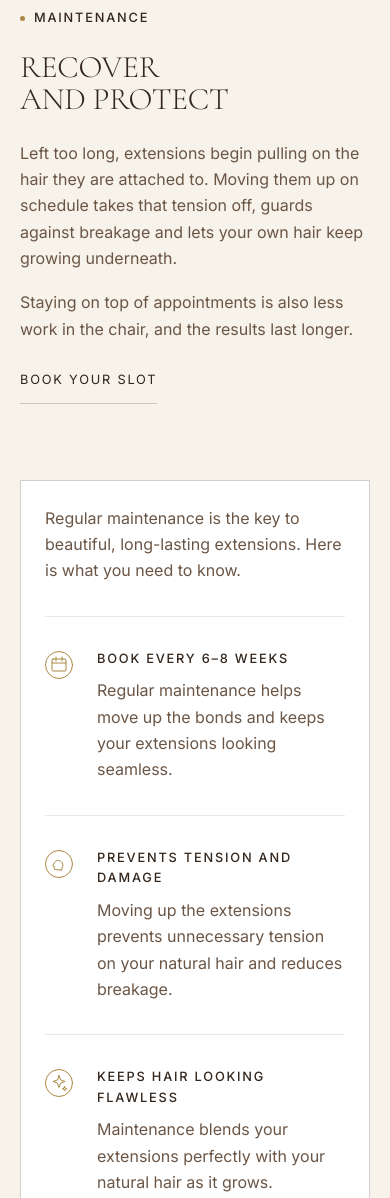
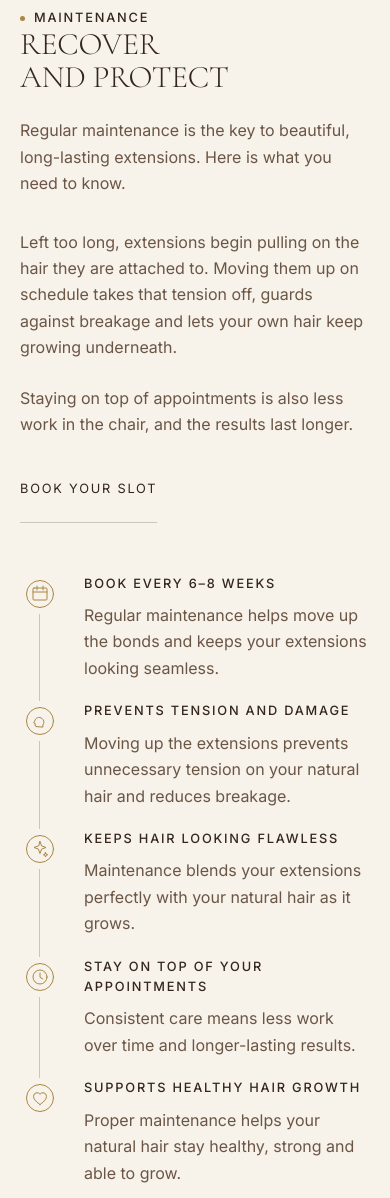
Before and after one commit to yameenbux/Hairbychrissy, a website with bundled scripts: page public/index.html in a window 390 px wide. Shown: the part 8056-9254 px from the top of the page. Built offline with nearby package versions, Linux system fonts and the light colour scheme; files whose address does not match are found by name.

Commit message:
Turn the maintenance points into a horizontal rail (#25)
Ported from a how-it-works step block that runs down the page. The mechanism —
a node, a line to the next node, a title and a line of copy — is a grid, and
ports without React, Tailwind, Remix icons or a shadcn Badge.

Five points in a column beside the prose was a list you had to scroll to see
the end of. Across the page they read as what they are: a schedule.

No numerals: her own graphic marked each point with a symbol, and those marks
already do the counting. Still an <ol> so the order is real to anything reading
the markup, with the digits dropped in CSS.

The framed card went with the column, and her opening line moved under the
heading, where the space already was — 1066px of section height at 1440 becomes
923px. The connector length derives from one named --care-gap rather than a
repeated literal, and lands on the next node's centre exactly at every width in
both orientations. Below 980px it returns to a column with the connector turned
through ninety degrees, because five across under that width is sub-150px
columns and four-line titles.

Also fixes contrast-audit.js and shot-375.js, which both entered the booking
flow through `.cta-repeat a.btn-cta` and had been dying on a 30s timeout since
that block came out of the FAQ in #24 — the same selector fixed in
mobile-audit.js last change, not grepped for elsewhere.

```diff
--- a/public/css/app.css
+++ b/public/css/app.css
@@ -712,43 +712,114 @@ a { color: inherit; text-decoration: none; }
 
 /* ------------------------------------------------- maintenance essentials */
 /*
- * Replaces the poster she sent. A framed card, because that content was a
- * framed card on her graphic and it reads as a reference panel beside the
- * prose — not as more prose. Hairline and paper on the cream band, so it lifts
- * without needing a shadow, which the system does not use.
+ * Ported from a how-it-works step block. The original is a React/Tailwind
+ * component with Remix icons and a shadcn Badge, and it runs DOWN the page: a
+ * column of steps with a connector between them. The mechanism — a node, a
+ * line to the next node, a title and a line of copy — is what matters, and it
+ * ports to a grid without any of that.
+ *
+ * Turned on its side, on purpose. Five points in a column beside the prose was
+ * a list you had to scroll to see the end of. Across the page they read as
+ * what they actually are: a schedule, taken in at a glance.
+ *
+ * NO NUMERALS. The original numbers nothing either, but it is worth saying
+ * why, because a timeline invites them: her own graphic marked each point with
+ * a symbol, and those marks are already doing the counting. A digit beside
+ * each one would be a second index for the same five things.
+ *
+ * The card is gone with it. A framed white panel made sense holding a column;
+ * stretched across the full shell it would be a slab, and the rail reads
+ * better sitting straight on the cream with a hairline through it.
  */
-.care {
-  border: 1px solid var(--hairline);
-  background: var(--paper);
-  padding: clamp(24px, 3.5vw, 40px);
-}
+.care-head {
+  display: grid;
+  grid-template-columns: minmax(0, 0.9fr) minmax(0, 1.1fr);
+  gap: clamp(32px, 5vw, 88px);
+  align-items: start;
+  margin-bottom: var(--stack);
+}
+.care-head-copy > * + * { margin-top: var(--s-3); }
+.care-head-copy .link-underline { display: inline-block; margin-top: var(--s-3); }
+
+/* No rule under it any more. Constrained to 60ch it stopped two-thirds of the
+   way across and read as a divider that had failed to finish. */
 .care-intro {
   color: var(--espresso-70);
-  margin-bottom: var(--s-4);
-  padding-bottom: var(--s-4);
-  border-bottom: 1px solid var(--hairline-soft);
-}
-.care-list { list-style: none; margin: 0; padding: 0; }
-.care-item {
+  margin-top: var(--s-3);
+  max-width: 42ch;
+}
+
+/*
+ * The gap is a named token rather than a literal because the connector's
+ * length is derived from it — the line has to reach from one node's centre to
+ * the next one's, which is one column plus one gap. Written twice, they drift,
+ * and the drift shows up as a line that stops short of the node it is pointing
+ * at.
+ */
+.care-rail {
+  --care-gap: clamp(20px, 2.6vw, 40px);
+  list-style: none;
+  margin: 0;
+  padding: 0;
   display: grid;
-  grid-template-columns: 28px minmax(0, 1fr);
-  gap: var(--s-3);
-  align-items: start;
-}
-.care-item + .care-item {
-  margin-top: var(--s-4);
-  padding-top: var(--s-4);
-  border-top: 1px solid var(--hairline-soft);
+  grid-template-columns: repeat(5, minmax(0, 1fr));
+  gap: var(--care-gap);
+}
+.care-step { position: relative; }
+
+/* Node centre is 20px in from the step's leading edge, so the line starts
+   there and runs a full column plus a gap to land on the next centre. */
+.care-step:not(:last-child)::before {
+  content: '';
+  position: absolute;
+  top: 19px;
+  left: 20px;
+  width: calc(100% + var(--care-gap));
+  height: 1px;
+  background: var(--hairline);
+}
+/* Opaque, and above the line, so the connector reads as running BETWEEN the
+   marks rather than through them. It takes the band's own colour. */
+.care-node {
+  position: relative;
+  z-index: 1;
+  display: flex;
+  align-items: center;
+  justify-content: center;
+  width: 40px;
+  height: 40px;
+  background: var(--cream);
+  margin-bottom: var(--s-3);
 }
 /* The one place clay appears here — as a marker, never on the copy. */
-.care-mark { color: var(--clay); flex: none; margin-top: 2px; }
-.care-item h3 {
+.care-mark { color: var(--clay); flex: none; }
+.care-step h3 {
   font-size: var(--t-xs);
   letter-spacing: var(--ls-label);
   text-transform: uppercase;
   margin-bottom: var(--s-1);
 }
-.care-item p { color: var(--espresso-70); font-size: var(--t-sm); }
+.care-step p { color: var(--espresso-70); font-size: var(--t-sm); }
+
+/*
+ * Below this, five across stops being readable — each column is under 150px
+ * and every title wraps to four lines. It goes back to a column, with the
+ * connector turned through ninety degrees: on a phone a vertical rail IS the
+ * readable one, and pretending otherwise would trade the scroll this change
+ * was meant to save for a squint.
+ */
+@media (max-width: 980px) {
+  .care-head { grid-template-columns: minmax(0, 1fr); gap: var(--s-4); }
+  .care-rail { grid-template-columns: minmax(0, 1fr); }
+  .care-step { padding-left: calc(40px + var(--s-3)); }
+  .care-node { position: absolute; top: 0; left: 0; margin-bottom: 0; }
+  .care-step:not(:last-child)::before {
+    top: 20px;
+    left: 19px;
+    width: 1px;
+    height: calc(100% + var(--care-gap));
+  }
+}
 
 .benefits { display: grid; grid-template-columns: repeat(2, 1fr); gap: var(--stack) clamp(32px, 5vw, 96px); }
 .benefit { position: relative; padding-top: 26px; border-top: 1px solid var(--hairline-soft); }
@@ -1138,14 +1209,10 @@ a { color: inherit; text-decoration: none; }
   .benefits { grid-template-columns: 1fr; gap: var(--s-6); }
   .reviews { grid-template-columns: 1fr; }
   .split { grid-template-columns: 1fr; }
+  /* .split-flip is a general modifier and stays. The #maintenance override
+     that used to sit here is gone with the card it ordered — that section is
+     a full-width rail now and has no .split-visual to put second. */
   .split-flip > .split-visual { order: 0; }
-  /*
-   * ...except the maintenance card. When that column held a poster, showing it
-   * first was right — a photograph introduces the section. It holds five
-   * paragraphs of detail now, and detail before its own heading reads as a
-   * list that fell out of the section above it.
-   */
-  #maintenance .split-flip > .split-visual { order: 2; }
 }
 
 @media (max-width: 1100px) {
--- a/public/data/site.json
+++ b/public/data/site.json
@@ -364,6 +364,6 @@
   },
   "today": "2026-09-11",
   "cardMode": "static",
-  "generatedAt": "2026-09-11T10:42:34.430Z",
+  "generatedAt": "2026-09-11T11:25:35.840Z",
   "static": true
 }
--- a/public/index.html
+++ b/public/index.html
@@ -138,23 +138,32 @@
 <!-- ======================================================== MAINTENANCE -->
 <section class="band band-cream" id="maintenance">
   <div class="shell">
-    <div class="split split-flip reveal">
-      <!--
-        Her maintenance essentials, as text rather than the poster they came
-        from. Same content, same side of the page — but readable on a phone
-        without pinching, and reachable by search and by a screen reader.
-      -->
-      <div class="split-visual">
-        <div class="care" id="careList"></div>
-      </div>
-      <div class="split-text">
+    <!--
+      Her maintenance essentials, as text rather than the poster they came
+      from. Same content — but readable on a phone without pinching, and
+      reachable by search and by a screen reader.
+
+      The five points read ACROSS the page rather than down it. As a column
+      beside the prose they were a list you had to scroll through to see the
+      end of; as a rail they are five stages you take in at a glance, which is
+      what they actually are — a schedule, not an argument.
+    -->
+    <div class="care-head reveal">
+      <div>
         <span class="label">Maintenance</span>
         <h2 class="display-sm">Recover<br>and protect</h2>
+        <!-- Her opening line, filled in by the renderer. It sits under the
+             heading rather than above the rail because that column was
+             otherwise empty to the depth of the copy beside it. -->
+        <p class="care-intro" id="careIntro"></p>
+      </div>
+      <div class="care-head-copy">
         <p>Left too long, extensions begin pulling on the hair they are attached to. Moving them up on schedule takes that tension off, guards against breakage and lets your own hair keep growing underneath.</p>
         <p>Staying on top of appointments is also less work in the chair, and the results last longer.</p>
         <a class="link-underline" href="./book.html">Book your slot</a>
       </div>
     </div>
+    <div class="care reveal" id="careList"></div>
   </div>
 </section>
 
--- a/public/js/app.js
+++ b/public/js/app.js
@@ -274,22 +274,29 @@ function renderCare() {
   const care = state.site.maintenance;
   if (!box || !care?.points?.length) return;
 
+  const intro = $('#careIntro');
+  if (intro) intro.textContent = care.intro;
+
+  /*
+   * An ordered list, because the points are a sequence — book, and the rest
+   * follows — but NOT a numbered one. Her own graphic marked each point with a
+   * symbol rather than a digit, and the numerals would compete with the marks
+   * for the same job. `list-style: none` in the CSS drops the digits; <ol>
+   * keeps the order for anything reading the markup rather than looking at it.
+   */
   box.innerHTML = `
-    <p class="care-intro">${esc(care.intro)}</p>
-    <ul class="care-list">
+    <ol class="care-rail">
       ${care.points
         .map(
           (c) => `
-        <li class="care-item">
-          ${careMark(c.mark)}
-          <div>
-            <h3>${esc(c.title)}</h3>
-            <p>${esc(c.text)}</p>
-          </div>
+        <li class="care-step">
+          <span class="care-node">${careMark(c.mark)}</span>
+          <h3>${esc(c.title)}</h3>
+          <p>${esc(c.text)}</p>
         </li>`,
         )
         .join('')}
-    </ul>`;
+    </ol>`;
 }
 
 function renderPortfolio() {
```
Also changed, not shown: tools/contrast-audit.js (+6 -1 lines), tools/shot-375.js (+6 -1 lines).
